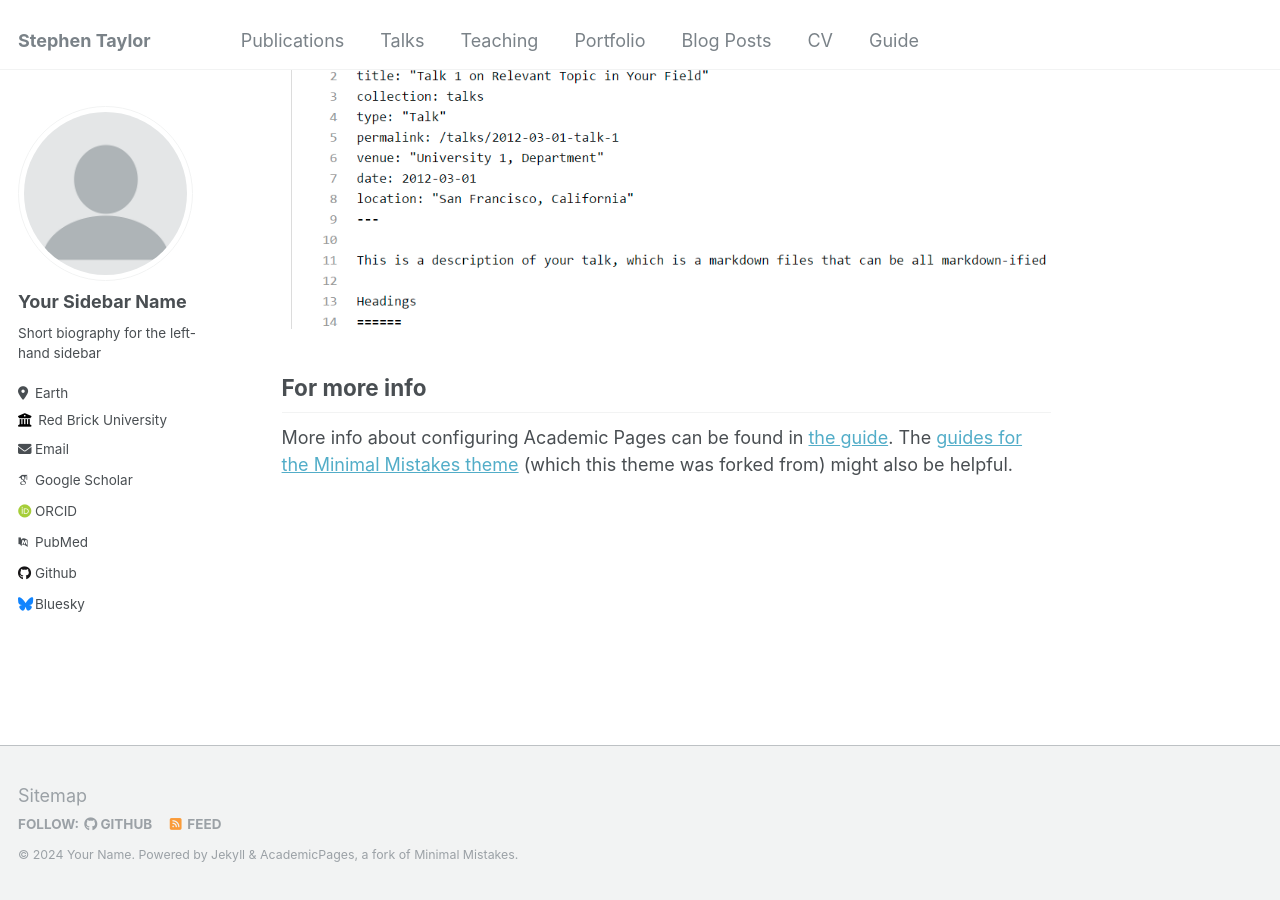
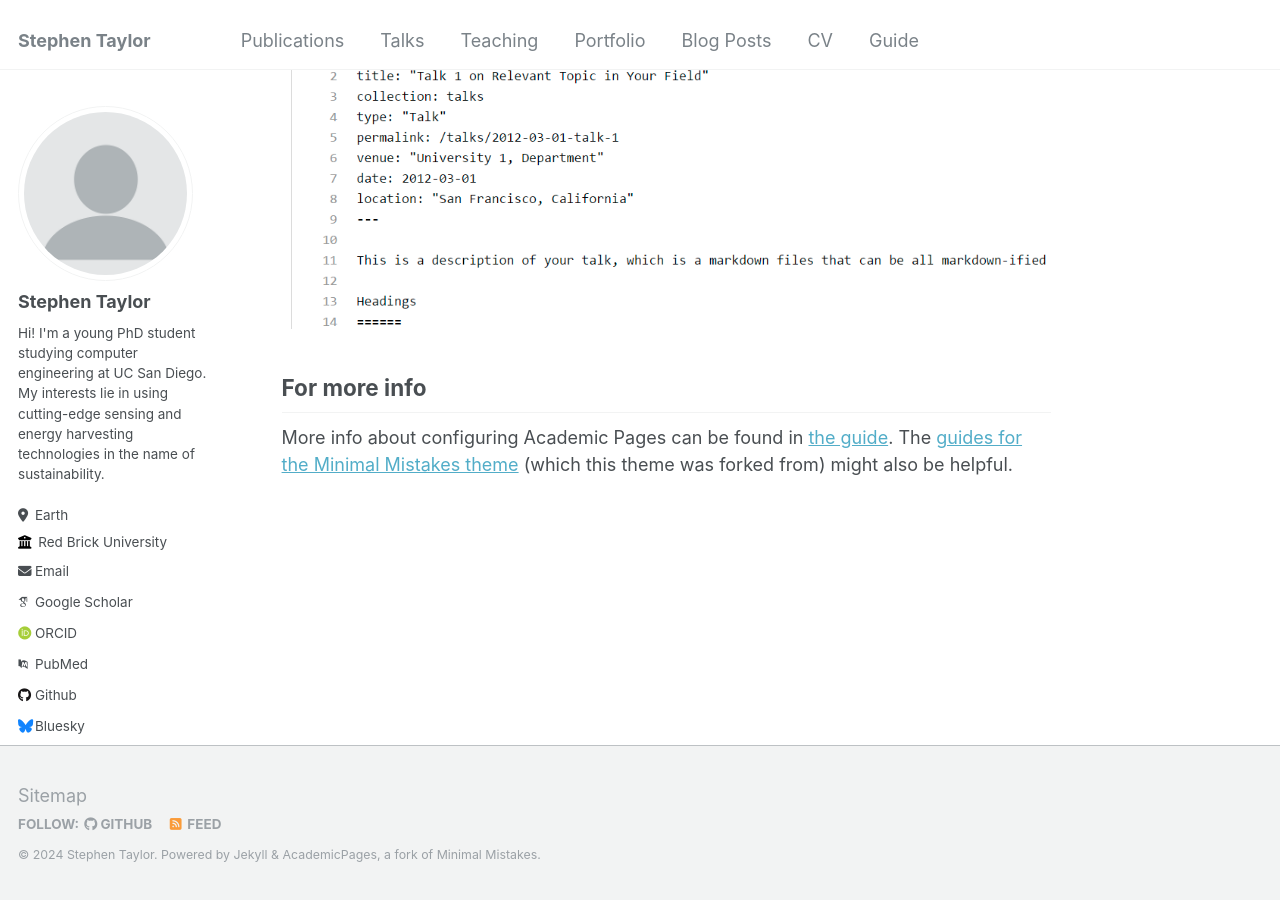
Before and after one commit to stevegtaylor/stevegtaylor.github.io, a Jekyll site: the page built from _pages/about.md, in a window 1280 px wide and 900 px high, scrolled down 2660 px. Built offline with Jekyll 4.4.1, drawn with Linux system fonts in a browser that asks for light colours; some web fonts are replaced.

Commit message:
Update _config.yml

```diff
--- a/_config.yml
+++ b/_config.yml
@@ -10,7 +10,7 @@
 locale                   : "en-US"
 title                    : "Stephen Taylor"
 title_separator          : "-"
-name                     : &name "Your Name"
+name                     : &name "Stephen Taylor"
 description              : &description "Engineering for the environment"
 url                      : https://academicpages.github.io # the base hostname & protocol for your site e.g. "https://mmistakes.github.io"
 baseurl                  : "" # the subpath of your site, e.g. "/blog"
@@ -22,9 +22,9 @@ repository               : "academicpages/academicpages.github.io"
 author:
   # Biographic information
   avatar           : "profile.png"
-  name             : "Your Sidebar Name"
+  name             : "Stephen Taylor"
   pronouns         : # example: "she/her"
-  bio              : "Short biography for the left-hand sidebar"
+  bio              : "Hi! I'm a young PhD student studying computer engineering at UC San Diego. My interests lie in using cutting-edge sensing and energy harvesting technologies in the name of sustainability."
   location         : "Earth"
   employer         : "Red Brick University"
   uri              : # URL
```
